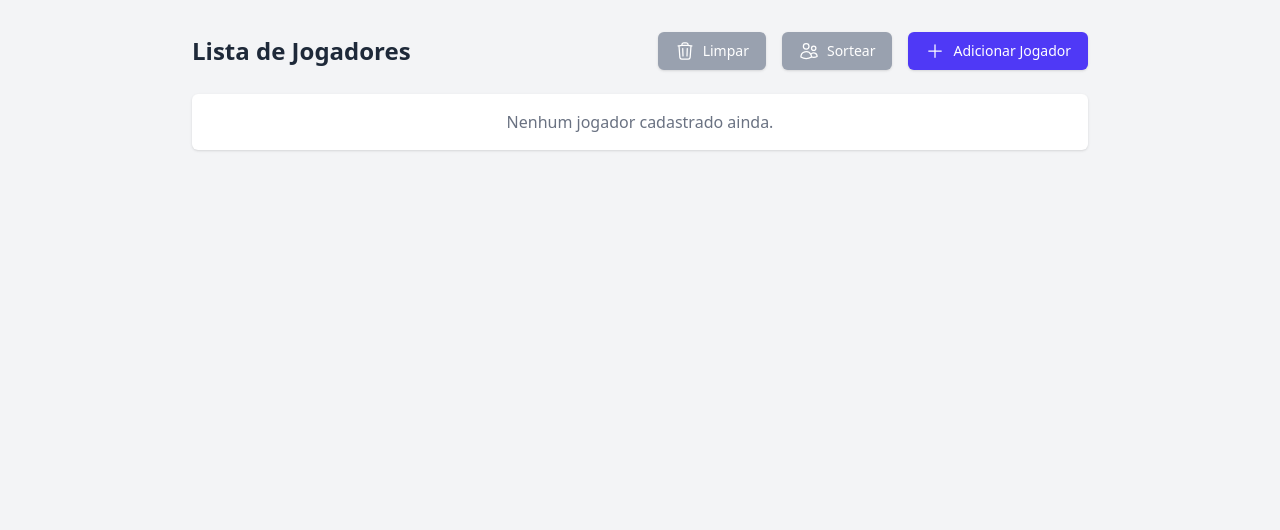
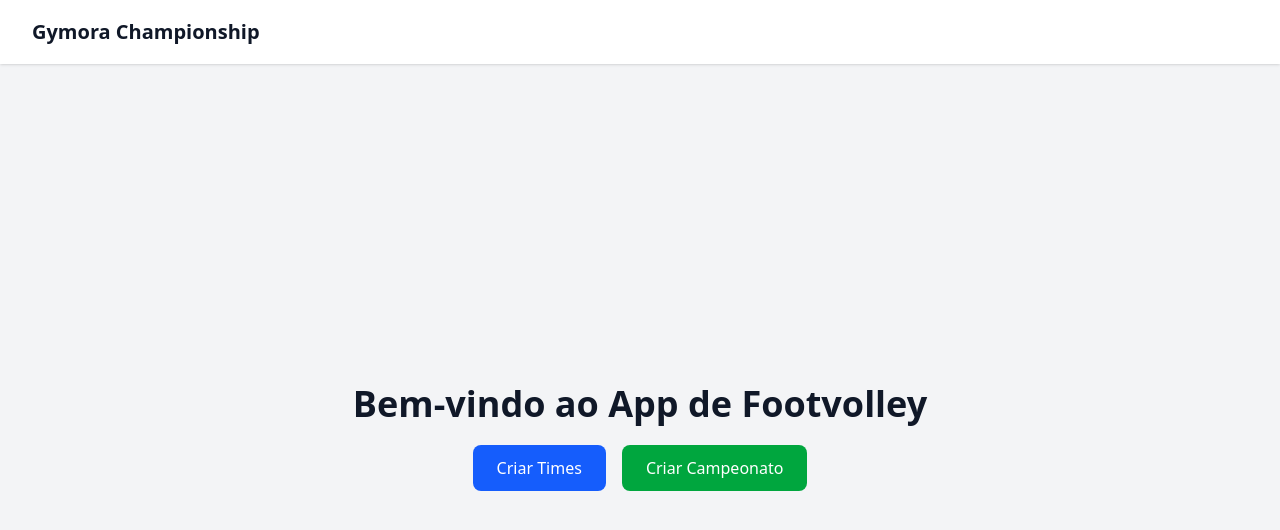
Before and after one commit to lucasmarques73/random-pairs-footvolley, a React (Vite) app: page / in a window 1280 px wide. Shown: the top 530 px of the page. Built offline with nearby package versions, Linux system fonts and the light colour scheme.

Commit message:
feat: implement routing with Home and GenerateTeams components

```diff
--- a/package.json
+++ b/package.json
@@ -12,8 +12,10 @@
   "dependencies": {
     "@heroicons/react": "^2.2.0",
     "@tailwindcss/vite": "^4.1.18",
+    "@types/react-router-dom": "^5.3.3",
     "react": "^19.2.0",
     "react-dom": "^19.2.0",
+    "react-router-dom": "^7.11.0",
     "tailwindcss": "^4.1.18"
   },
   "devDependencies": {
--- a/src/App.tsx
+++ b/src/App.tsx
@@ -1,5 +1,74 @@
+import { Routes, Route, Link, useLocation } from "react-router-dom";
 import { GenerateTeams } from "./GenerateTeams/GenerateTeams";
 
+function Home() {
+  return (
+    <div className="min-h-screen bg-gray-100 flex flex-col">
+      <nav className="bg-white shadow-sm">
+        <div className="max-w-7xl mx-auto px-4 sm:px-6 lg:px-8">
+          <div className="flex justify-between h-16">
+            <div className="flex items-center">
+              <Link to="/" className="text-xl font-bold text-gray-900">
+                Gymora Championship
+              </Link>
+            </div>
+          </div>
+        </div>
+      </nav>
+
+      <main className="flex-grow flex items-center justify-center">
+        <div className="text-center space-y-6">
+          <h1 className="text-4xl font-bold text-gray-900 mb-8">
+            Bem-vindo ao App de Footvolley
+          </h1>
+          <div className="space-x-4">
+            <Link
+              to="/teams"
+              className="px-6 py-3 bg-blue-600 text-white font-medium rounded-lg hover:bg-blue-700 transition-colors"
+            >
+              Criar Times
+            </Link>
+            <Link
+              to="/championship"
+              className="px-6 py-3 bg-green-600 text-white font-medium rounded-lg hover:bg-green-700 transition-colors"
+            >
+              Criar Campeonato
+            </Link>
+          </div>
+        </div>
+      </main>
+    </div>
+  );
+}
+
 export function App() {
-  return <GenerateTeams />;
+  const location = useLocation();
+  const isHome = location.pathname === "/";
+
+  return (
+    <div className="min-h-screen bg-gray-100 flex flex-col">
+      {!isHome && (
+        <nav className="bg-white shadow-sm">
+          <div className="max-w-7xl mx-auto px-4 sm:px-6 lg:px-8">
+            <div className="flex justify-between h-16">
+              <div className="flex items-center">
+                <Link to="/" className="text-xl font-bold text-gray-900">
+                  Gymora Championship
+                </Link>
+              </div>
+            </div>
+          </div>
+        </nav>
+      )}
+
+      <Routes>
+        <Route path="/" element={<Home />} />
+        <Route path="/teams" element={<GenerateTeams />} />
+        <Route
+          path="/championship"
+          element={<div className="p-8">Página de Campeonato (em breve)</div>}
+        />
+      </Routes>
+    </div>
+  );
 }
--- a/src/main.tsx
+++ b/src/main.tsx
@@ -1,10 +1,13 @@
 import { StrictMode } from "react";
 import { createRoot } from "react-dom/client";
+import { BrowserRouter } from "react-router-dom";
 import "./index.css";
 import { App } from "./App";
 
 createRoot(document.getElementById("root")!).render(
   <StrictMode>
-    <App />
+    <BrowserRouter>
+      <App />
+    </BrowserRouter>
   </StrictMode>
 );
```
Also changed, not shown: 1 other file (tests, documents, lock files or other folders).
